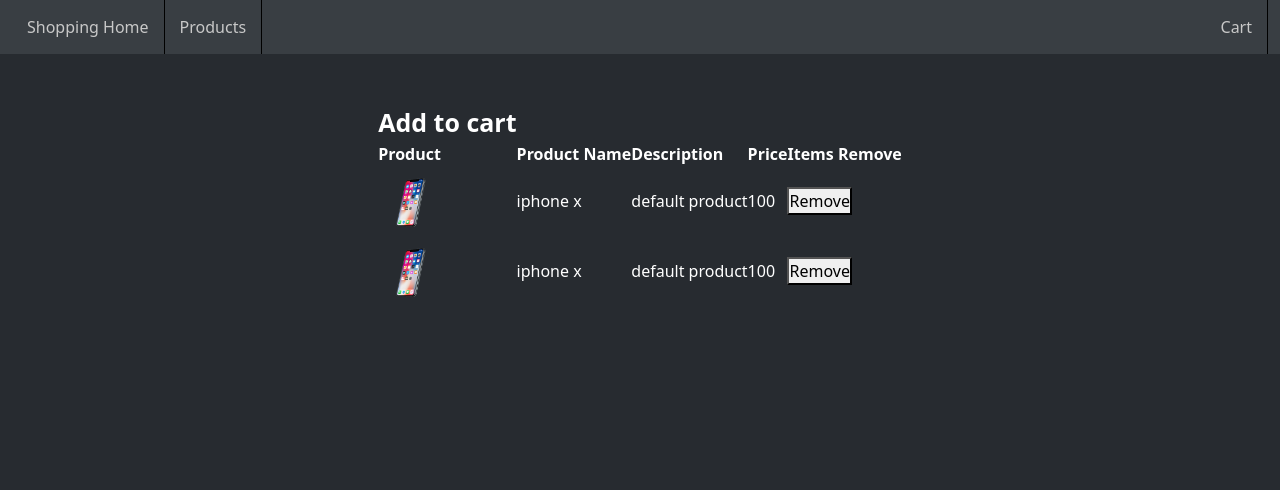
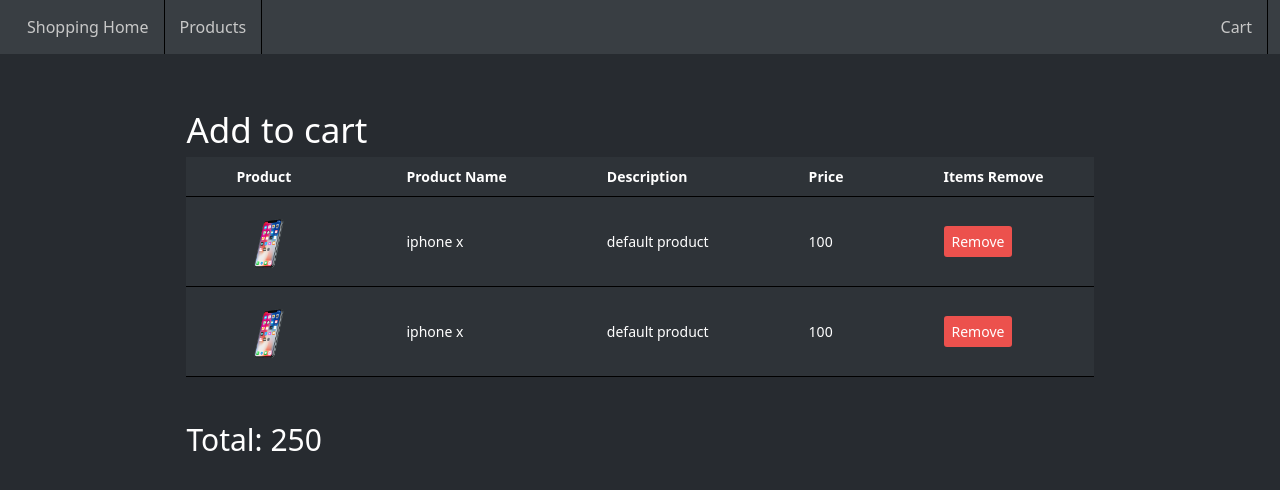
Before and after one commit to raohassan4212/shopping-card, a React (Create React App) app: page /add-to-cart in a window 1280 px wide. Shown: the top 490 px of the page. Built offline with nearby package versions, Linux system fonts and the light colour scheme.

Commit message:
AddsItems component UI complete

```diff
--- a/src/App.css
+++ b/src/App.css
@@ -123,6 +123,7 @@
   background-color: #272b30;
   color: white;
   height: 100vh;
+  min-width: 340px;
 }
 
 .add-to-cart-sub-div {
@@ -132,5 +133,73 @@
 }
 
 .main-th {
-  font-size: 25px;
+  font-size: 35px;
+  font-weight: lighter;
 }
+
+.col-margin {
+  padding: 0 50px;
+  font-size: 14px;
+}
+
+.add-to-cart-tr {
+  background-color: #2e3338;
+  border-style: none;
+  border-bottom: 1px solid black;
+}
+
+.tr-main-height {
+  height: 40px;
+}
+
+.tr-sub-height {
+  height: 90px;
+}
+
+@media only screen and (max-width: 950px) {
+  .col-margin {
+    padding: 0 30px;
+  }
+}
+
+@media only screen and (max-width: 720px) {
+  .col-margin {
+    padding: 0 15px;
+  }
+}
+
+@media only screen and (max-width: 450px) {
+  .col-margin {
+    padding: 0 5px;
+  }
+}
+
+.add-to-cart-table {
+  margin: 0 15px;
+}
+
+.col-bol {
+  font-weight: bold;
+}
+
+.add-to-cart-rm-btn {
+  border-style: none;
+  padding: 5px 8px;
+  border-radius: 3px;
+  background-color: #ec514d;
+  color: white;
+}
+
+.add-to-cart-total-div {
+  margin-top: 40px;
+  font-size: 30px;
+}
+
+.add-to-cart-footer {
+
+}
+
+/* .col-footer {
+  margin-top: 30px !important;
+  font-size: 30px;
+} */
--- /dev/null
+++ b/src/components/AddsItems.jsx
@@ -0,0 +1,48 @@
+const AddsItems = () => {
+    return (
+        <>
+            <div className="add-to-cart-sub-div" >
+                <table className="add-to-cart-table">
+                    <thead>
+                        <tr>
+                            <th colSpan="5" className="main-th">Add to cart</th>
+                        </tr>
+                        <tr className="add-to-cart-tr tr-main-height">
+                            <td className="col-margin col-bol">Product   </td>
+                            <td className="col-margin col-bol">Product Name</td>
+                            <td className="col-margin col-bol">Description</td>
+                            <td className="col-margin col-bol">Price</td>
+                            <td className="col-margin col-bol">Items Remove</td>
+                        </tr>
+                    </thead>
+
+                    <tbody>
+                        <tr className="add-to-cart-tr tr-sub-height">
+                            <td className="col-margin"><img src="/static/images/iphone.png" width="70px" alt="" /></td>
+                            <td className="col-margin">iphone x</td>
+                            <td className="col-margin">default product</td>
+                            <td className="col-margin">100</td>
+                            <td className="col-margin"><button className="add-to-cart-rm-btn">Remove</button></td>
+                        </tr>
+
+                        <tr className="add-to-cart-tr tr-sub-height">
+                            <td className="col-margin"><img src="/static/images/iphone.png" width="70px" alt="" /></td>
+                            <td className="col-margin">iphone x</td>
+                            <td className="col-margin">default product</td>
+                            <td className="col-margin">100</td>
+                            <td className="col-margin"><button className="add-to-cart-rm-btn">Remove</button></td>
+                        </tr>
+                    </tbody>
+
+                    <div className="add-to-cart-total-div">
+                        <p>Total: 250</p>
+                    </div>
+
+
+                </table>
+            </div>
+        </>
+    );
+}
+
+export default AddsItems;
--- a/src/screens/AddTOCart.jsx
+++ b/src/screens/AddTOCart.jsx
@@ -1,46 +1,11 @@
 import Navbar from "../components/Navbar";
+import AddsItems from "../components/AddsItems";
 
 const AddToCart = () => {
     return (
         <div className="add-to-cart-main-div">
             <Navbar />
-
-            <div className="add-to-cart-sub-div" >
-                <table className="add-to-cart-table">
-                    <thead>
-                        <tr>
-                            <th className="main-th">Add to cart</th>
-                        </tr>
-                        <tr>
-                            <th>Product   </th>
-                            <th>Product Name</th>
-                            <th>Description</th>
-                            <th>Price</th>
-                            <th>Items Remove</th>
-                        </tr>
-                    </thead>
-
-                    <tbody>
-                        <tr>
-                            <td><img src="/static/images/iphone.png" width="70px" alt="" /></td>
-                            <td>iphone x</td>
-                            <td>default product</td>
-                            <td>100</td>
-                            <td><button>Remove</button></td>
-                        </tr>
-
-                        <tr>
-                            <td><img src="/static/images/iphone.png" width="70px" alt="" /></td>
-                            <td>iphone x</td>
-                            <td>default product</td>
-                            <td>100</td>
-                            <td><button>Remove</button></td>
-                        </tr>
-                    </tbody>
-
-
-                </table>
-            </div>
+            <AddsItems />
         </div>
     );
 }
```
